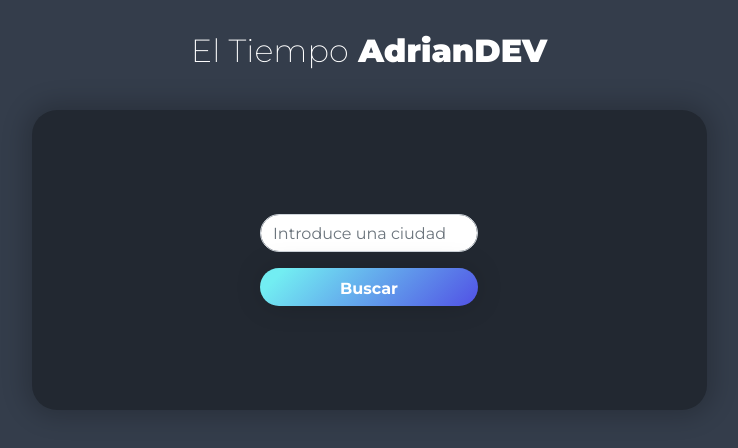
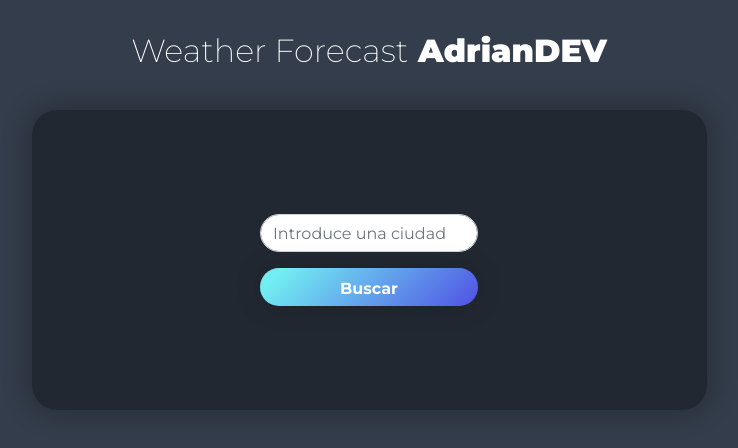
Before and after one commit to AdrianSumagui/WeatherApp, a React (Create React App) app: page / in a window 1280 px wide. Shown: the top 448 px of the page, without its empty margins (271-1009 px from the left). Built offline with nearby package versions, Linux system fonts and the light colour scheme.

Commit message:
Pequeño cambio

```diff
--- a/src/components/Header/Header.jsx
+++ b/src/components/Header/Header.jsx
@@ -4,7 +4,7 @@ import styles from './Header.module.css';
 
 const Header = () => (
     <h1 className={styles.heading}>
-        <span className={styles.light}>El Tiempo</span> AdrianDEV
+        <span className={styles.light}>Weather Forecast</span> AdrianDEV
     </h1>
 );
 
```
